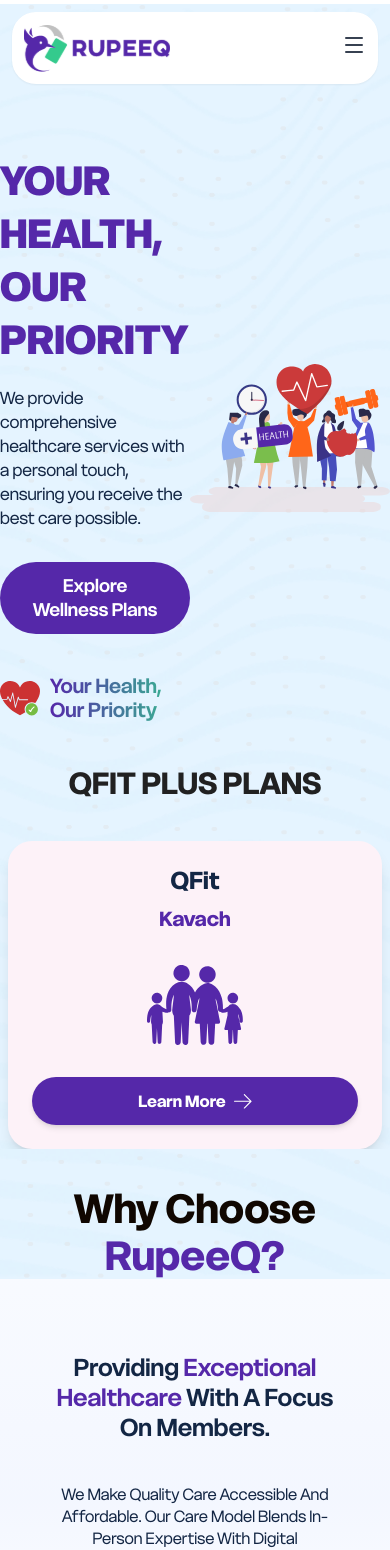
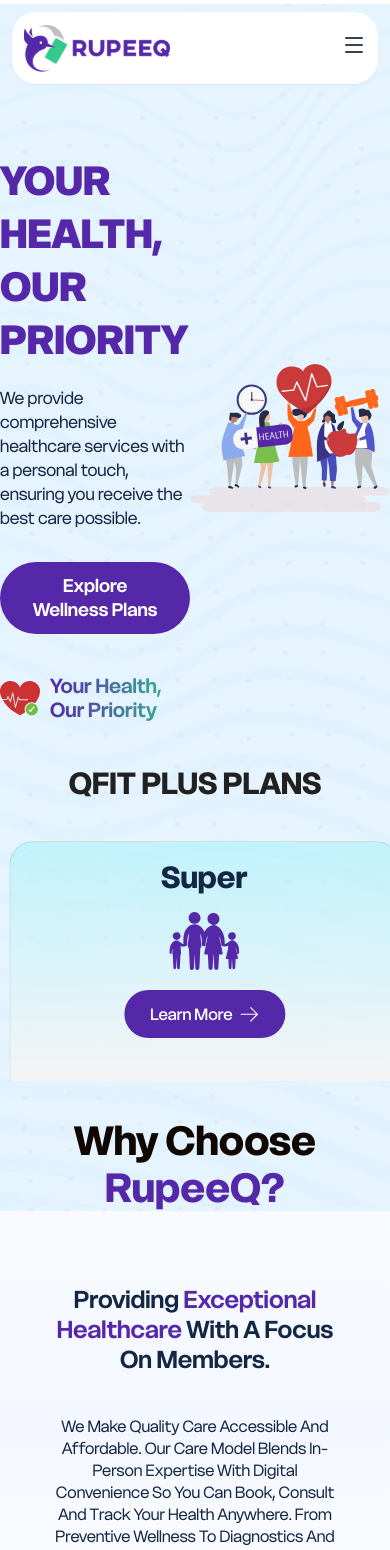
Before and after one commit to Sanket0798/QFit, a React (Vite) app: page / in a window 390 px wide. Shown: the top 1550 px of the page. Built offline with nearby package versions, Linux system fonts and the light colour scheme.

Commit message:
Major Changes

```diff
--- a/src/components/sections/HeroWithPlansSlider.jsx
+++ b/src/components/sections/HeroWithPlansSlider.jsx
@@ -16,13 +16,14 @@
   const descRef = useRef(null);
   const buttonRef = useRef(null);
   const imageRef = useRef(null);
+  const sliderRef = useRef(null);
 
   const planColors = {
-    'QFit Kavach': 'bg-pink-50',
-    'QFit Super': 'bg-cyan-50',
-    'QFit Lite': 'bg-green-50',
-    'QFit Essential': 'bg-purple-50',
-    'QFit Max': 'bg-yellow-50',
+    'QFit Kavach': 'bg-gradient-to-b from-[#F9AAA6]/20 to-gray-100',
+    'QFit Super': 'bg-gradient-to-b from-[#9FF1FA]/50 to-gray-100',
+    'QFit Lite': 'bg-gradient-to-b from-[#34CA8D]/20 to-gray-100',
+    'QFit Essential': 'bg-gradient-to-b from-[#5084FF]/20 to-gray-100',
+    'QFit Max': 'bg-gradient-to-b from-[#E8BE26]/20 to-gray-100',
   };
 
   const planRoutes = {
@@ -36,26 +37,27 @@
   const sliderSettings = {
     dots: false,
     infinite: true,
-    speed: 5000,
-    slidesToShow: 3,
+    speed: 3000,
+    slidesToShow: 5,
     slidesToScroll: 1,
     autoplay: true,
-    autoplaySpeed: 5000,
+    autoplaySpeed: 3000,
     cssEase: 'linear',
-    pauseOnHover: true,
+    pauseOnHover: false,
     centerMode: false,
     arrows: false,
-    waitForAnimate: false,
+    draggable: true,
+    swipe: true,
     responsive: [
       {
         breakpoint: 1024,
         settings: {
           slidesToShow: 2,
           slidesToScroll: 1,
-          speed: 5000,
-          autoplaySpeed: 5000,
+          speed: 3000,
+          autoplay: true,
+          autoplaySpeed: 3000,
           cssEase: 'linear',
-          waitForAnimate: false,
         }
       },
       {
@@ -63,10 +65,10 @@
         settings: {
           slidesToShow: 1,
           slidesToScroll: 1,
-          speed: 5000,
-          autoplaySpeed: 5000,
+          speed: 3000,
+          autoplay: true,
+          autoplaySpeed: 3000,
           cssEase: 'linear',
-          waitForAnimate: false,
         }
       }
     ]
@@ -124,6 +126,13 @@
     }, sectionRef);
 
     return () => ctx.revert();
+  }, []);
+
+  // Force slider autoplay to start
+  useEffect(() => {
+    if (sliderRef.current) {
+      sliderRef.current.slickPlay();
+    }
   }, []);
 
   const handlePlanClick = (planName) => {
@@ -199,33 +208,40 @@
         </h2>
 
         {/* Slider Container */}
-        <div className="w-full">
-          <Slider {...sliderSettings}>
-            {QFIT_PLANS_DATA.map((plan) => (
-              <div key={plan.name} className="px-2">
+        <div className="w-full slider-with-gap">
+          <style>{`
+            .slider-with-gap .slick-slide {
+              padding: 0 6px;
+            }
+            .slider-with-gap .slick-list {
+              margin: 0 -6px;
+            }
+          `}</style>
+          <Slider ref={sliderRef} {...sliderSettings}>
+            {[...QFIT_PLANS_DATA, ...QFIT_PLANS_DATA].map((plan, index) => (
+              <div key={`${plan.name}-${index}`} className="px-0">
                 <div
-                  className={`${planColors[plan.name]} rounded-3xl p-6 shadow-lg transition-all duration-300 hover:scale-105`}
+                  className={`${planColors[plan.name]} w-full h-[240px] rounded-t-3xl py-4 px-6 text-center border border-black/10`}
+                  style={{ borderBottom: 'transparent' }}
                 >
-                  <div className="text-center mb-6">
-                    <h3 className="text-2xl md:text-3xl font-bold text-custom-dark-text mb-2">
-                      {plan.name.split(' ')[0]}
+                  <div className="text-center">
+                    <h3 className="font-bold text-3xl tracing-[6%] text-custom-dark-text mb-4">
+                      {plan.name.split(' ').slice(1).join(' ')}
+
                     </h3>
-                    <h4 className="text-xl md:text-2xl font-bold text-custom-purple">
-                      {plan.name.split(' ').slice(1).join(' ')}
-                    </h4>
                   </div>
 
-                  <div className="flex justify-center mb-6">
+                  <div className="flex justify-center mb-5">
                     <img
                       src={plan.icon}
                       alt={plan.name}
-                      className="w-24 h-24 md:w-32 md:h-32 object-contain"
+                      className="object-contain"
                     />
                   </div>
 
                   <button
                     onClick={() => handlePlanClick(plan.name)}
-                    className="w-full inline-flex items-center justify-center gap-2 px-6 py-3 bg-custom-purple text-white rounded-full text-base font-bold hover:bg-purple-700 transition-colors shadow-md"
+                    className="w-[161px] h-[48px] inline-flex items-center justify-center gap-2 bg-custom-purple text-white rounded-full font-medium text-base leading-[24px] hover:bg-purple-700 transition-colors"
                   >
                     Learn More
                     <RightArrowIcon color="#ffffff" />
```
